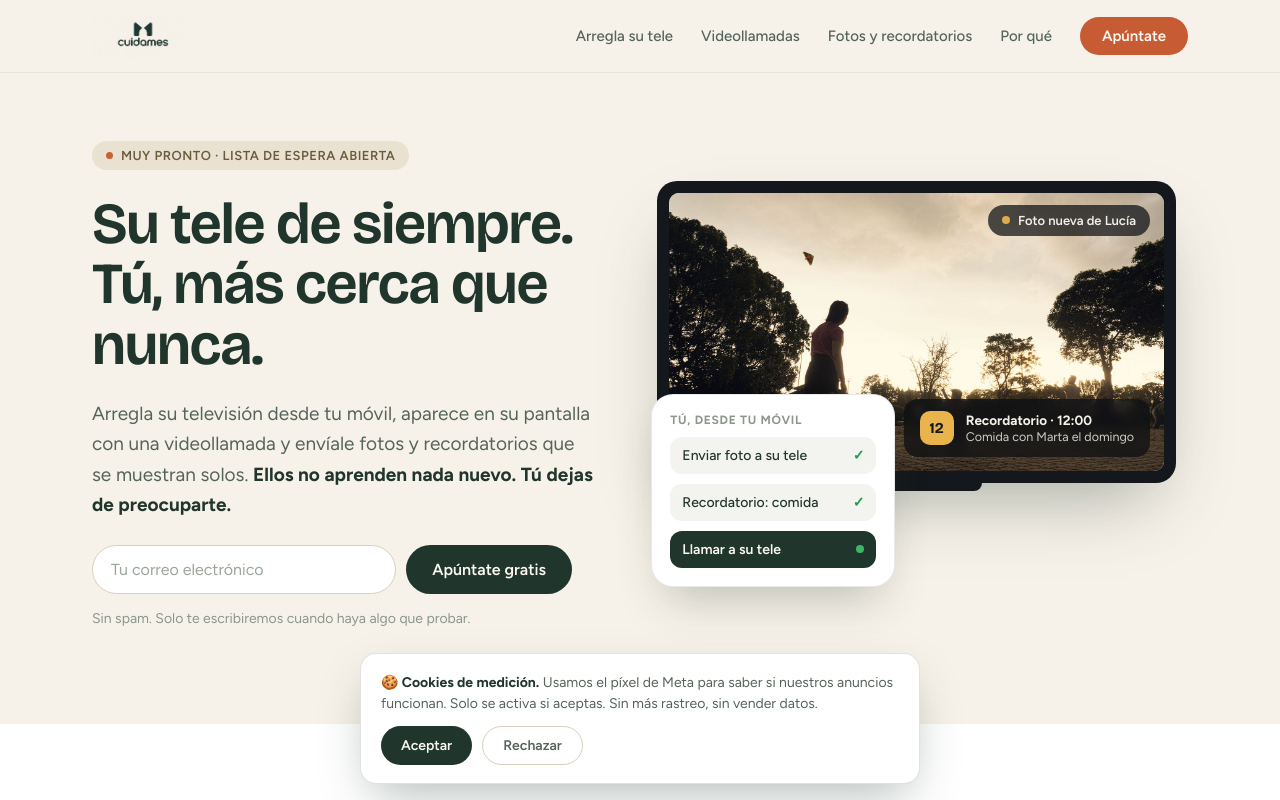
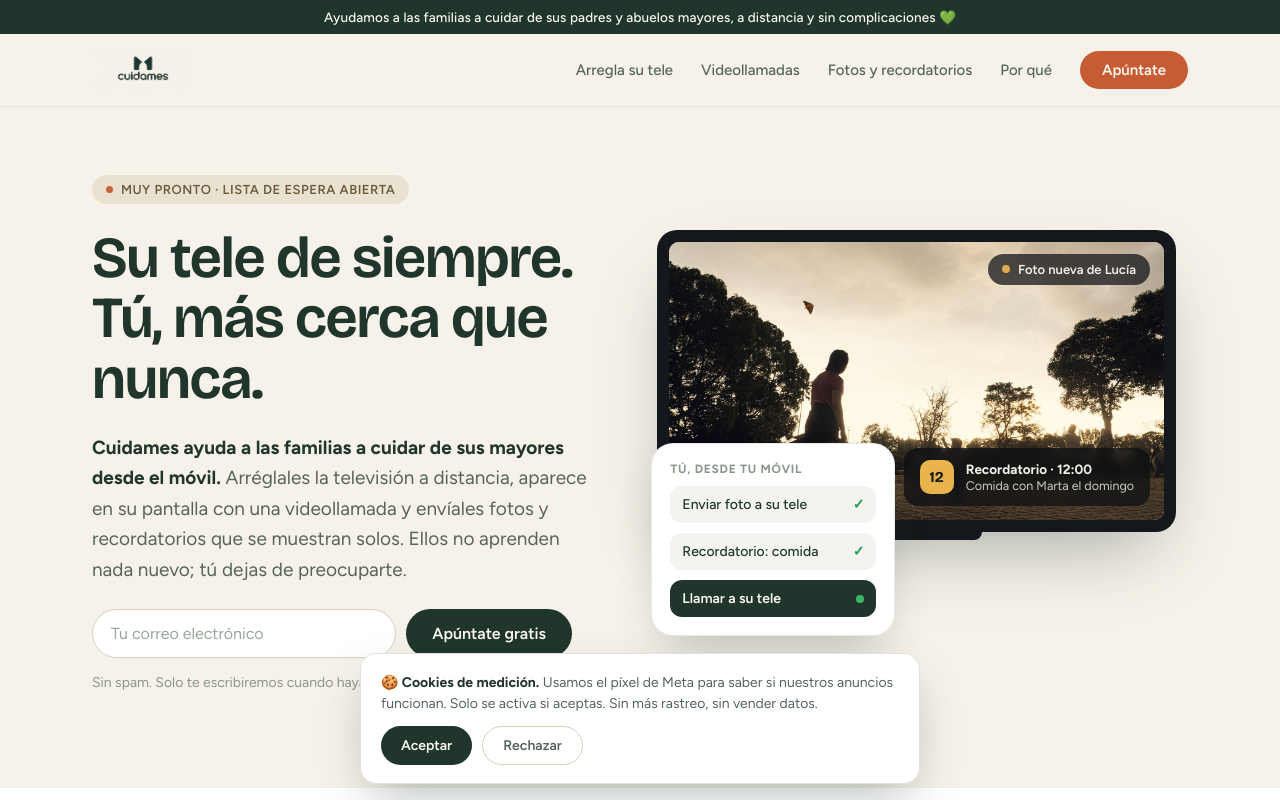
Before and after one commit to ialiagadev/cuidames-landing, a plain HTML site: page index.html in a window 1280 px wide. Shown: the top 800 px of the page. Drawn offline with nearby package versions, Linux system fonts and the light colour scheme.

Commit message:
feat: deja claro de qué va Cuidames nada más entrar
- Barra superior con el pitch en una frase ("Ayudamos a las familias a cuidar
  de sus padres y abuelos mayores, a distancia y sin complicaciones") — lo
  primero que se lee, antes que el titular.
- Subtítulo del hero reforzado: empieza en negrita con "Cuidames ayuda a las
  familias a cuidar de sus mayores desde el móvil" para quien llega desde un
  anuncio en frío y no sabe qué es. Verificado visualmente.

Co-Authored-By: Claude Opus 4.8 <noreply@anthropic.com>

```diff
--- a/index.html
+++ b/index.html
@@ -67,6 +67,10 @@
 </head>
 <body>
 
+<div style="background: #20362C; color: #FBF8F2; text-align: center; font-size: 13.5px; font-weight: 500; padding: 9px 16px; letter-spacing: .01em">
+  Ayudamos a las familias a cuidar de sus padres y abuelos mayores, a distancia y sin complicaciones 💚
+</div>
+
 <header style="position: sticky; top: 0; z-index: 50; background: rgba(247,242,233,.92); backdrop-filter: blur(12px); border-bottom: 1px solid rgba(32,54,44,.08)">
   <nav style="max-width: 1160px; margin: 0 auto; padding: 14px 32px; display: flex; align-items: center; justify-content: space-between; gap: 24px">
     <a href="#top" style="display: flex; align-items: center"><img src="assets/logo.jpeg" alt="Cuidames" style="height: 44px; mix-blend-mode: multiply"></a>
@@ -89,7 +93,7 @@
         Muy pronto · lista de espera abierta
       </div>
       <h1 style="font-family: 'Bricolage Grotesque', sans-serif; font-weight: 640; font-size: 58px; line-height: 1.04; letter-spacing: -0.02em; margin: 0; text-wrap: pretty">Su tele de siempre. Tú, más cerca que nunca.</h1>
-      <p style="font-size: 19px; line-height: 1.6; color: #55645A; margin: 0; max-width: 50ch; text-wrap: pretty">Arregla su televisión desde tu móvil, aparece en su pantalla con una videollamada y envíale fotos y recordatorios que se muestran solos. <strong style="color: #20362C">Ellos no aprenden nada nuevo. Tú dejas de preocuparte.</strong></p>
+      <p style="font-size: 19px; line-height: 1.6; color: #55645A; margin: 0; max-width: 50ch; text-wrap: pretty"><strong style="color: #20362C">Cuidames ayuda a las familias a cuidar de sus mayores desde el móvil.</strong> Arréglales la televisión a distancia, aparece en su pantalla con una videollamada y envíales fotos y recordatorios que se muestran solos. Ellos no aprenden nada nuevo; tú dejas de preocuparte.</p>
       <form class="signup" style="display: flex; gap: 10px; max-width: 480px">
         <label class="sr-only" style="position:absolute;width:1px;height:1px;overflow:hidden;clip:rect(0 0 0 0)">Tu correo electrónico</label>
         <input class="email-input" type="email" required placeholder="Tu correo electrónico">
```
